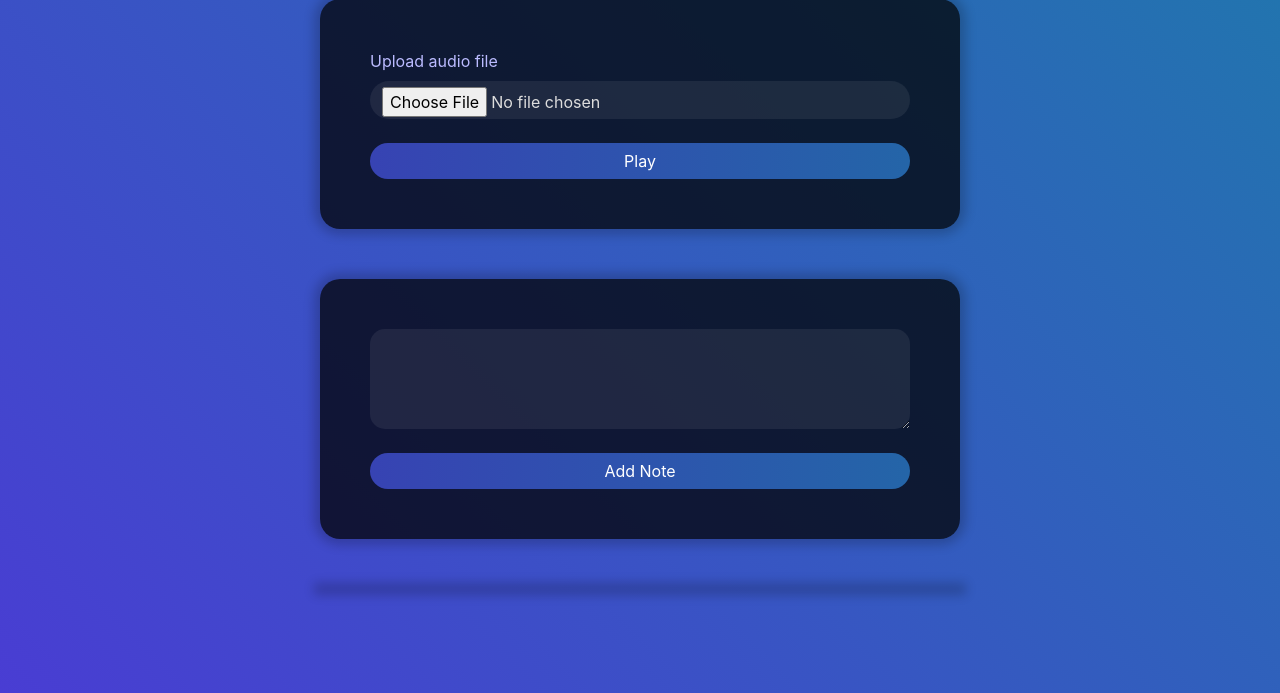
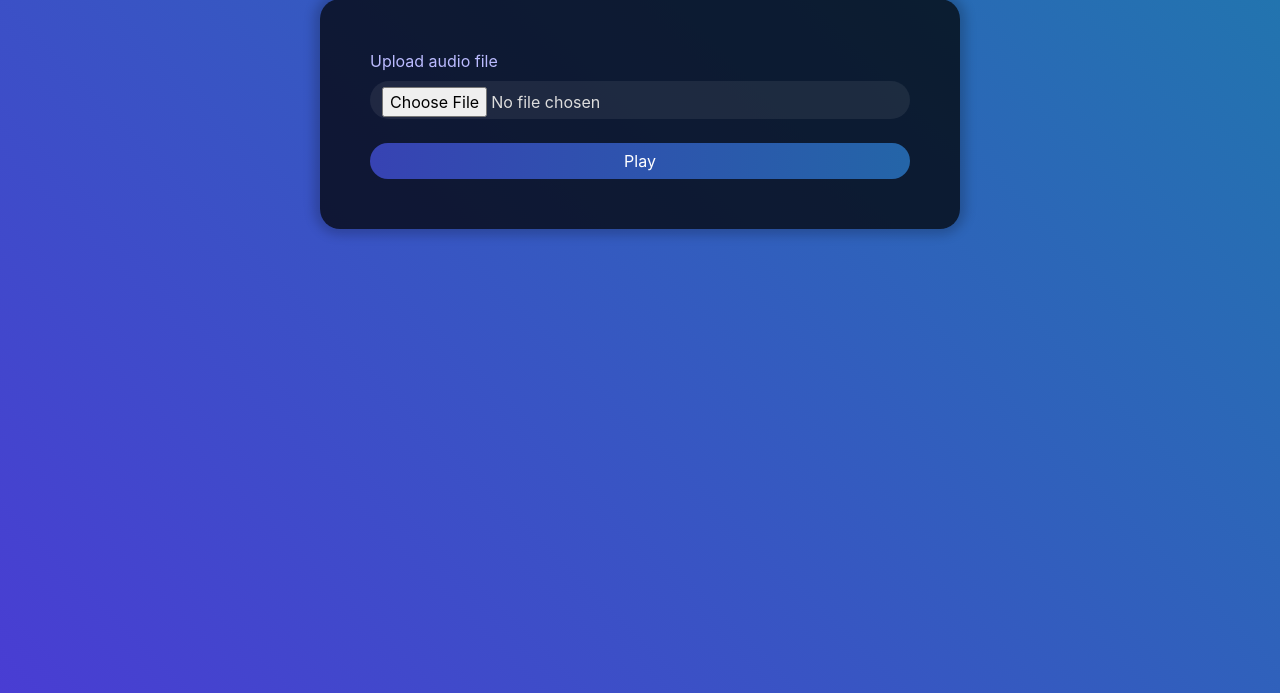
Before and after one commit to Basith-P/BFHAudioVIs, a Flask app: page / in a window 1280 px wide. Shown: the part 107-800 px from the top of the page. Run offline with Flask 2, Linux system fonts and the light colour scheme; the visitor is signed in with stand-in values (Sample User, id 1); data comes from the database, SQL or seed files in the repository; data that the repository does not hold is empty; some libraries are stand-ins or nearby versions.

Commit message:
Home twaks

```diff
--- a/website/templates/home.html
+++ b/website/templates/home.html
@@ -3,14 +3,14 @@
 
 <form action="#">
    <label for="aud-in">Upload audio file</label>
-   <input class="form-control" type="file" name="audio" id="aud-in" />
+   <input class="form-control" type="file" name="audio" id="aud-in" accept=".mp3, .wav, .ogg" />
    <br />
    <div align="center">
       <button type="submit" class="btn btn-primary">Play</button>
    </div>
 </form>
 
-<form method="POST" class="home-form">
+<!-- <form method="POST" class="home-form">
    <textarea name="note" id="note" class="form-control"></textarea>
 
    <br />
@@ -28,6 +28,6 @@
       </button>
    </li>
    {% endfor %}
-</ul>
+</ul> -->
 
 {% endblock %}
```
